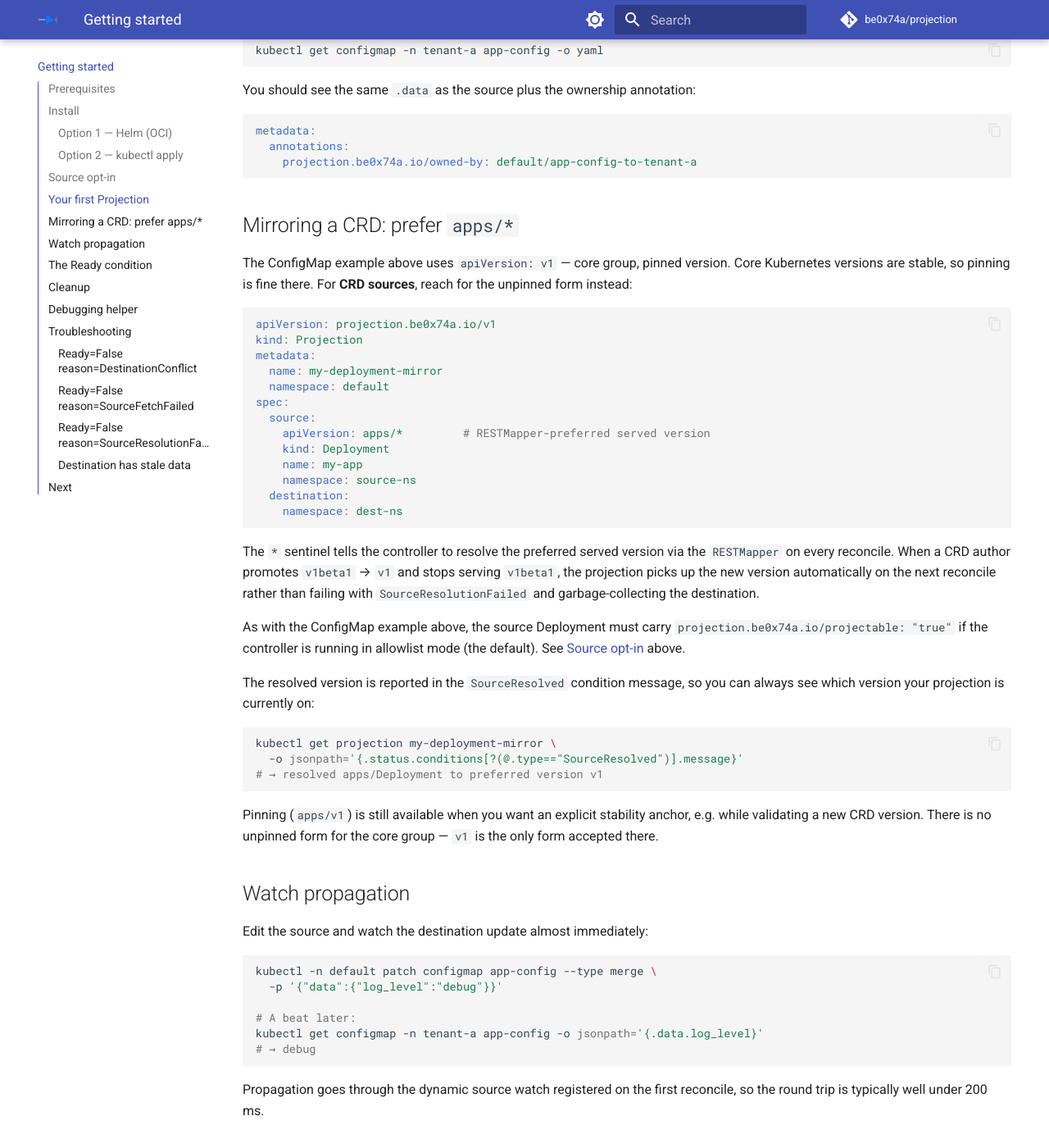
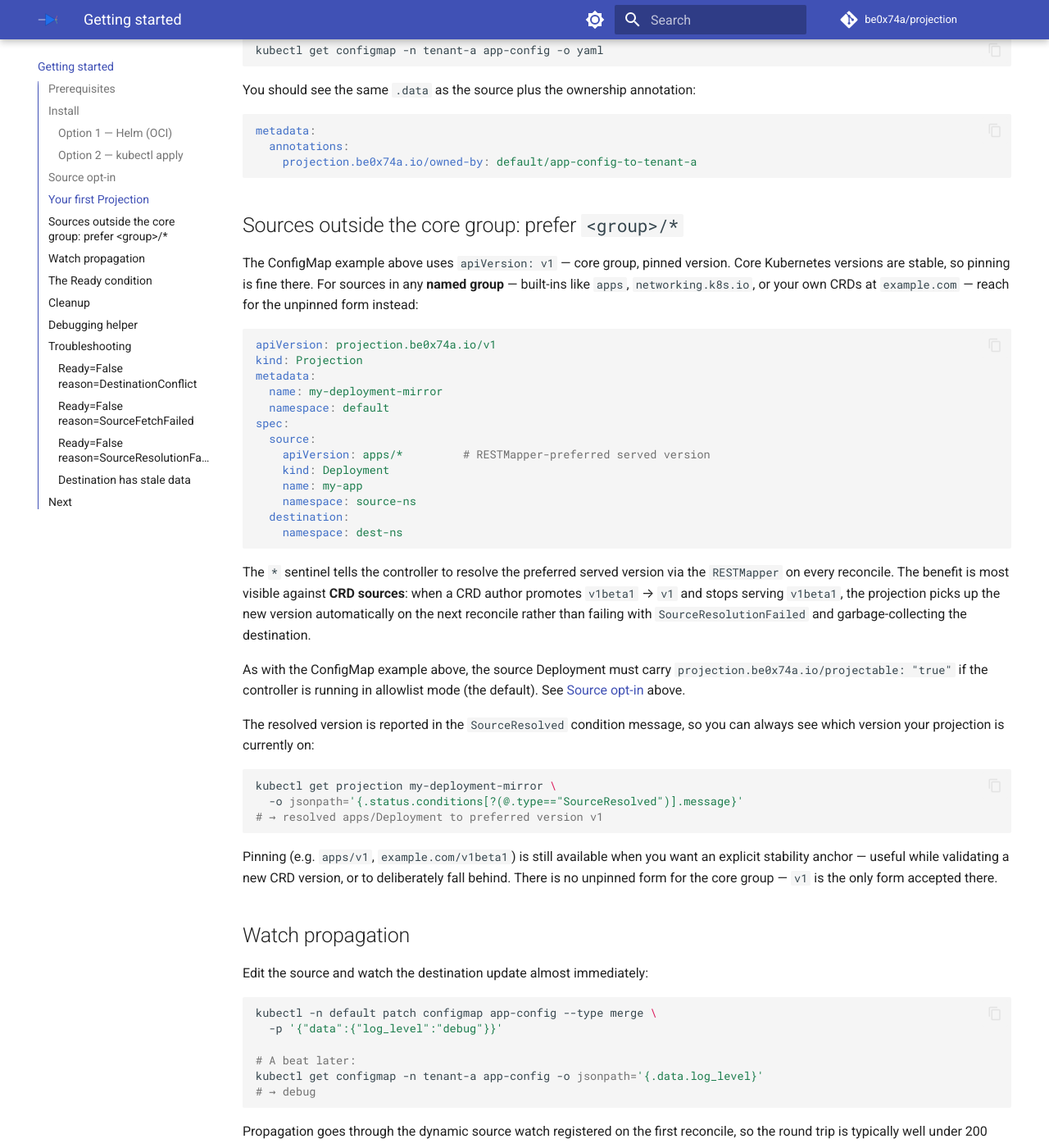
Before and after one commit to be0x74a/projection, an MkDocs documentation site: the page built from docs/getting-started.md, in a window 1280 px wide and 1400 px high, scrolled down 2047 px. Shown: the whole window at 82% size. Built offline with MkDocs 1.6.1 and Material for MkDocs 9.7.7, drawn with Linux system fonts in a browser that asks for light colours; comment, search, counter and statistics services are not loaded.

Commit message:
docs: present apiVersion form abstractly as <group>/* not just apps/*
Previous wording leaned on apps/* so heavily it read as if the
unpinned form were apps-specific (or, worse, claimed apps was
a CRD group). Reframe the recommendation around <group>/*,
note the form works for any named group with apps/networking/
example.com as concrete examples, and broaden the
getting-started section title beyond CRDs. The runnable
Deployment example stays so the walkthrough still works
against a fresh kind cluster.

````diff
--- a/docs/concepts.md
+++ b/docs/concepts.md
@@ -29,7 +29,7 @@ All four fields are required and pattern-validated at admission time — typos f
 
 **Pinned** is an explicit stability anchor: useful when you're mid-migration and want to lock the projection to a specific version while you validate behavior, or when you intentionally need to fall behind a CRD upgrade.
 
-**Preferred** (`apps/*`) is the default recommendation for CRD sources. It follows the cluster: when a CRD author promotes `v1beta1` → `v1` and stops serving `v1beta1`, projection picks up the new preferred version on the next reconcile rather than failing with `SourceResolutionFailed` and garbage-collecting your destinations.
+**Preferred** (`<group>/*`) is the default recommendation for sources outside the core group, and especially valuable for CRD sources. It follows the cluster: when a CRD author promotes `v1beta1` → `v1` and stops serving `v1beta1`, projection picks up the new preferred version on the next reconcile rather than failing with `SourceResolutionFailed` and garbage-collecting your destinations. The same form works for any named group — `apps/*`, `networking.k8s.io/*`, `example.com/*`.
 
 The resolved version is reported in the `SourceResolved` condition message (`kubectl describe projection`), so you can always answer "which version is this currently on?" without operator log access.
 
--- a/docs/crd-reference.md
+++ b/docs/crd-reference.md
@@ -17,7 +17,7 @@ This page covers cross-field invariants, controller-side condition reasons, the
 | `apps/v1`  | Named group, pinned to v1.                              |
 | `apps/*`   | Named group, RESTMapper-preferred served version.       |
 
-The pinned forms (`v1`, `apps/v1`) lock the projection to an exact version — useful as a stability anchor when a CRD is mid-migration and you don't yet trust the new version. The unpinned form (`apps/*`) follows the cluster: when a CRD author promotes `v1beta1` → `v1` and stops serving `v1beta1`, projection picks up the new preferred version on the next reconcile rather than reporting `SourceResolutionFailed` and garbage-collecting destinations. The unpinned form is the recommended default for CRD sources.
+The pinned forms (e.g. `v1`, `apps/v1`) lock the projection to an exact version — useful as a stability anchor when a CRD is mid-migration and you don't yet trust the new version. The unpinned form `<group>/*` follows the cluster: when a CRD author promotes `v1beta1` → `v1` and stops serving `v1beta1`, projection picks up the new preferred version on the next reconcile rather than reporting `SourceResolutionFailed` and garbage-collecting destinations. The unpinned form is the recommended default for sources outside the core group, and especially valuable for CRDs. The same syntax works for any named group — `apps/*`, `networking.k8s.io/*`, `example.com/*`.
 
 The `*` sentinel is invalid without a group prefix (there is no unpinned form for the core group, which has stable versions). The regex accepts `*` for simplicity; the reconciler rejects the bare `*` case and reports `SourceResolved=False reason=SourceResolutionFailed`.
 
--- a/docs/getting-started.md
+++ b/docs/getting-started.md
@@ -104,11 +104,12 @@ metadata:
     projection.be0x74a.io/owned-by: default/app-config-to-tenant-a
 ```
 
-## Mirroring a CRD: prefer `apps/*`
+## Sources outside the core group: prefer `<group>/*`
 
-The ConfigMap example above uses `apiVersion: v1` — core group, pinned version.
-Core Kubernetes versions are stable, so pinning is fine there. For **CRD
-sources**, reach for the unpinned form instead:
+The ConfigMap example above uses `apiVersion: v1` — core group, pinned
+version. Core Kubernetes versions are stable, so pinning is fine there. For
+sources in any **named group** — built-ins like `apps`, `networking.k8s.io`,
+or your own CRDs at `example.com` — reach for the unpinned form instead:
 
 ```yaml
 apiVersion: projection.be0x74a.io/v1
@@ -127,10 +128,11 @@ spec:
 ```
 
 The `*` sentinel tells the controller to resolve the preferred served version
-via the `RESTMapper` on every reconcile. When a CRD author promotes
-`v1beta1` → `v1` and stops serving `v1beta1`, the projection picks up the new
-version automatically on the next reconcile rather than failing with
-`SourceResolutionFailed` and garbage-collecting the destination.
+via the `RESTMapper` on every reconcile. The benefit is most visible against
+**CRD sources**: when a CRD author promotes `v1beta1` → `v1` and stops serving
+`v1beta1`, the projection picks up the new version automatically on the next
+reconcile rather than failing with `SourceResolutionFailed` and
+garbage-collecting the destination.
 
 As with the ConfigMap example above, the source Deployment must carry
 `projection.be0x74a.io/projectable: "true"` if the controller is running in
@@ -145,9 +147,10 @@ kubectl get projection my-deployment-mirror \
 # → resolved apps/Deployment to preferred version v1
 ```
 
-Pinning (`apps/v1`) is still available when you want an explicit stability
-anchor, e.g. while validating a new CRD version. There is no unpinned form for
-the core group — `v1` is the only form accepted there.
+Pinning (e.g. `apps/v1`, `example.com/v1beta1`) is still available when you
+want an explicit stability anchor — useful while validating a new CRD version,
+or to deliberately fall behind. There is no unpinned form for the core group
+— `v1` is the only form accepted there.
 
 ## Watch propagation
 
````
